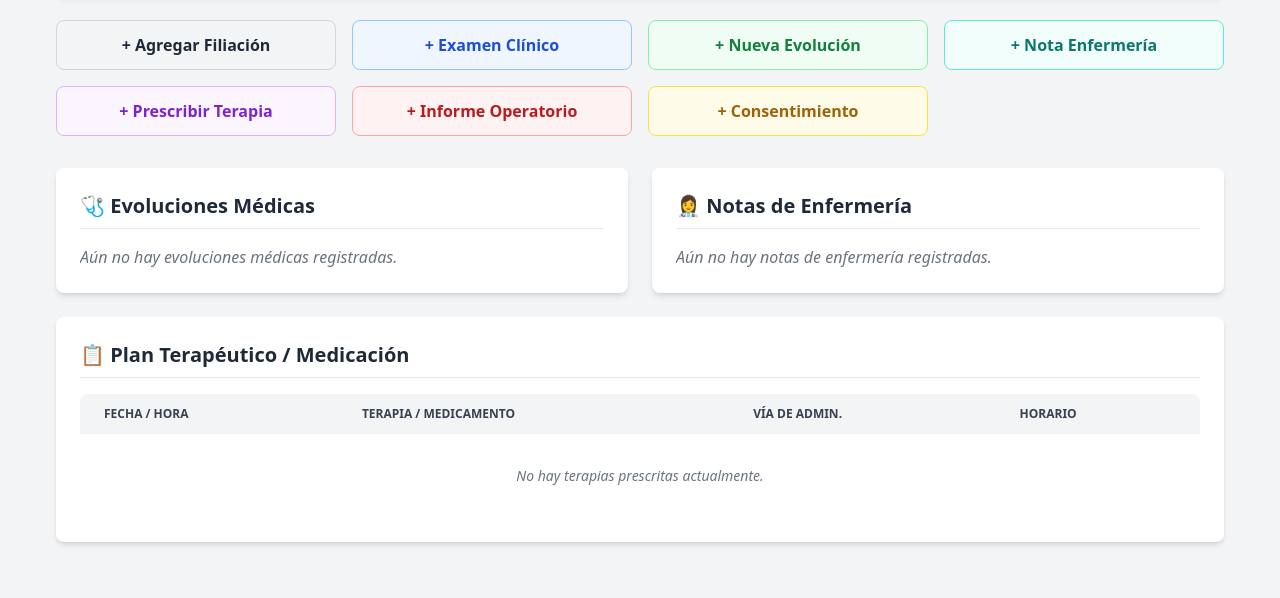
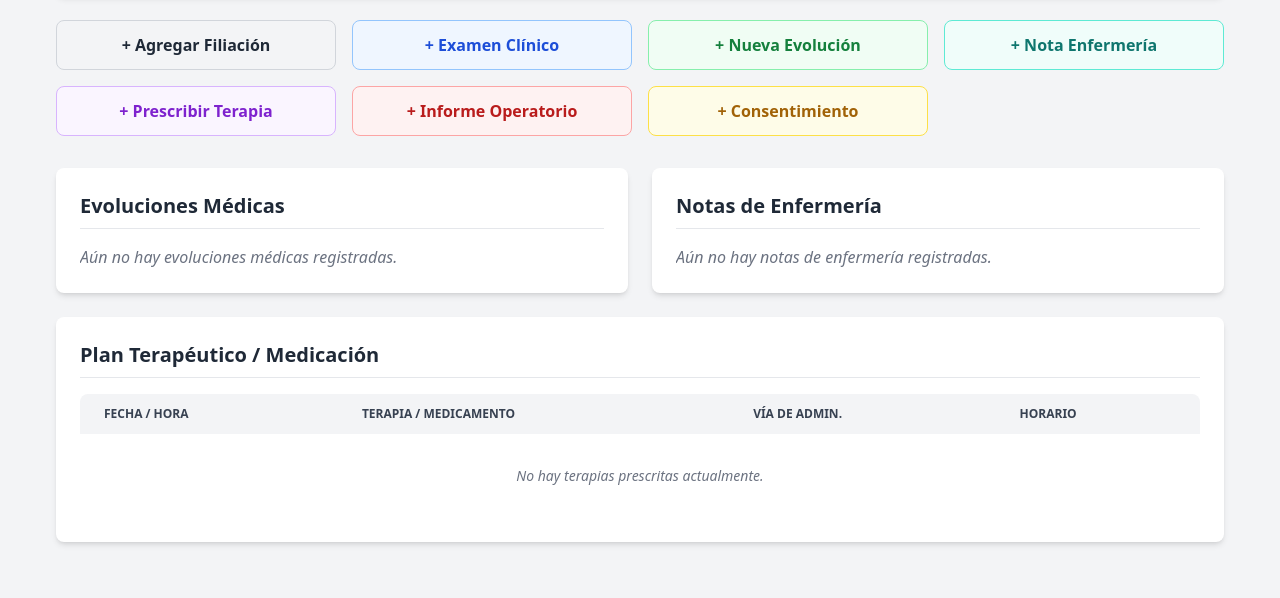
Before and after one commit to kerwinfidelqr-gif/clinica, a Django app: template historia_hp/templates/historia_hp/detalle_ingreso.html in a window 1280 px wide. Shown: the part 300-898 px from the top of the page. Run offline with Django 5.2, Linux system fonts and the light colour scheme; the template is opened without the code that fills it, so the values that code supplies are empty; some libraries are stand-ins or nearby versions.

Commit message:
solucion del error

```diff
--- a/historia_hp/templates/historia_hp/detalle_ingreso.html
+++ b/historia_hp/templates/historia_hp/detalle_ingreso.html
@@ -26,7 +26,7 @@
                 Filiación Lista
             </button>
             <a href="{% url 'imprimir_filiacion' ingreso.pk %}" target="_blank" class="w-1/3 flex items-center justify-center bg-gray-200 hover:bg-gray-300 text-gray-700 rounded-r-lg border-y border-r border-gray-300 transition" title="Imprimir Filiación">
-                🖨️
+
             </a>
         </div>
         {% endif %}
@@ -41,7 +41,7 @@
                 Examen Listo
             </button>
             <a href="{% url 'imprimir_examen' ingreso.pk %}" target="_blank" class="w-1/3 flex items-center justify-center bg-blue-400 hover:bg-blue-500 text-white rounded-r-lg border-y border-r border-blue-500 transition" title="Imprimir Examen">
-                🖨️
+
             </a>
         </div>
         {% endif %}
@@ -86,7 +86,7 @@
     <div class="grid grid-cols-1 lg:grid-cols-2 gap-6">
 
         <div class="bg-white rounded-lg shadow-md p-6">
-            <h3 class="text-xl font-bold text-gray-800 mb-4 border-b pb-2">🩺 Evoluciones Médicas</h3>
+            <h3 class="text-xl font-bold text-gray-800 mb-4 border-b pb-2">Evoluciones Médicas</h3>
             <div class="space-y-4 max-h-[500px] overflow-y-auto pr-2">
                 {% for evo in evoluciones %}
                 <div class="bg-gray-50 rounded p-4 border-l-4 border-green-500 shadow-sm">
@@ -112,7 +112,7 @@
         </div>
 
         <div class="bg-white rounded-lg shadow-md p-6">
-            <h3 class="text-xl font-bold text-gray-800 mb-4 border-b pb-2">👩‍⚕️ Notas de Enfermería</h3>
+            <h3 class="text-xl font-bold text-gray-800 mb-4 border-b pb-2">Notas de Enfermería</h3>
             <div class="space-y-4 max-h-[500px] overflow-y-auto pr-2">
                 {% for nota in notas_enfermeria %}
                 <div class="bg-gray-50 p-4 rounded border-l-4 border-teal-500 shadow-sm">
@@ -133,7 +133,7 @@
     </div>
 
     <div class="mt-6 bg-white rounded-lg shadow-md p-6">
-        <h3 class="text-xl font-bold text-gray-800 mb-4 border-b pb-2">📋 Plan Terapéutico / Medicación</h3>
+        <h3 class="text-xl font-bold text-gray-800 mb-4 border-b pb-2">Plan Terapéutico / Medicación</h3>
         <div class="overflow-x-auto">
             <table class="min-w-full text-sm text-left text-gray-600">
                 <thead class="text-xs text-gray-700 uppercase bg-gray-100">
```
